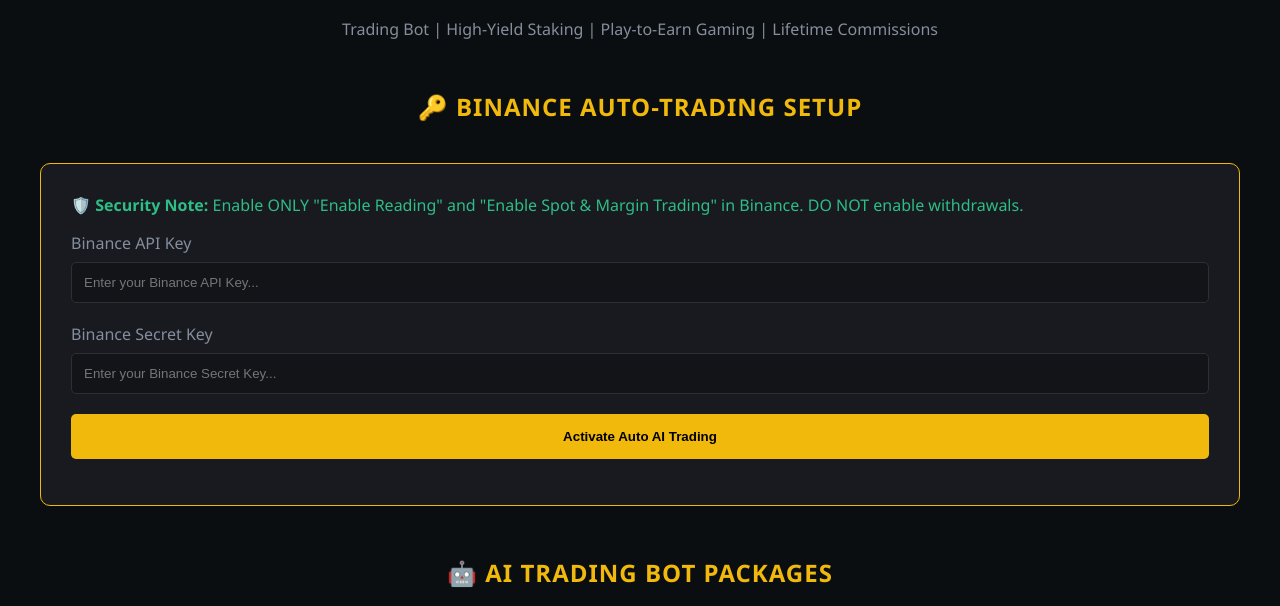
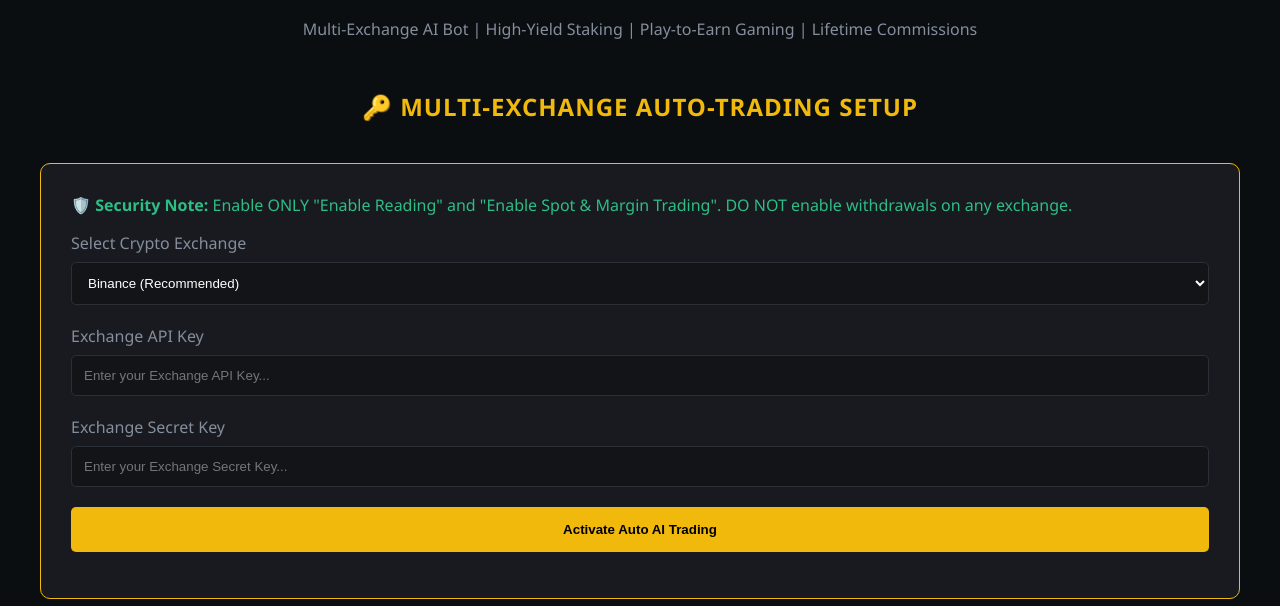
Before and after one commit to Beingdigitalraj/HUTTU-PRO, a plain HTML site: page index.html in a window 1280 px wide. Shown: the part 182-788 px from the top of the page. Drawn offline with Linux system fonts and the light colour scheme.

Commit message:
Update HTML for multi-exchange trading support

```diff
--- a/index.html
+++ b/index.html
@@ -3,9 +3,9 @@
 <head>
     <meta charset="UTF-8">
     <meta name="viewport" content="width=device-width, initial-scale=1.0">
-    <title>HUTTU PRO - AI Crypto Bot, Staking & Web3 Gaming Ecosystem</title>
-    <meta name="description" content="HUTTU PRO is the ultimate Web3 ecosystem featuring an AI DCA Binance bot, high-yield staking pools, and premium crypto gaming. Earn lifetime rewards.">
-    <meta name="keywords" content="Huttu Pro, Crypto Staking, Web3 Gaming, Binance Trading Bot, AI DCA, Lifetime Commission">
+    <title>HUTTU PRO - AI Multi-Exchange Bot, Staking & Web3 Gaming</title>
+    <meta name="description" content="HUTTU PRO is the ultimate Web3 ecosystem featuring an AI DCA multi-exchange trading bot, high-yield staking pools, and premium crypto gaming.">
+    <meta name="keywords" content="Huttu Pro, Crypto Staking, Web3 Gaming, Binance Trading Bot, Bybit API Bot, AI DCA, Lifetime Commission">
     <meta name="robots" content="index, follow">
 
     <style>
@@ -13,7 +13,7 @@
             --bg-color: #0b0e11;
             --card-color: #181a20;
             --text-color: #eaecef;
-            --primary-color: #f0b90b; /* Binance Yellow */
+            --primary-color: #f0b90b; /* Binance/Crypto Yellow */
             --success-color: #2ebd85;
             --secondary-color: #9b51e0; /* Gaming Purple */
             --border-color: #2b2f36;
@@ -97,7 +97,7 @@
             font-weight: bold;
         }
 
-        /* Binance API Panel Styling */
+        /* Multi-Exchange API Panel Styling */
         .api-panel {
             background-color: var(--card-color);
             border: 1px solid var(--primary-color);
@@ -113,7 +113,7 @@
             margin-bottom: 8px;
             color: #848e9c;
         }
-        .form-group input {
+        .form-group input, .form-group select {
             width: 100%;
             padding: 12px;
             background-color: #121418;
@@ -122,7 +122,7 @@
             color: white;
             box-sizing: border-box;
         }
-        .form-group input:focus {
+        .form-group input:focus, .form-group select:focus {
             border-color: var(--primary-color);
             outline: none;
         }
@@ -165,21 +165,31 @@
 
         <div style="text-align: center; margin: 40px 0;">
             <h1>The Ultimate Web3 AI & Crypto Ecosystem</h1>
-            <p style="color: #848e9c;">Trading Bot | High-Yield Staking | Play-to-Earn Gaming | Lifetime Commissions</p>
+            <p style="color: #848e9c;">Multi-Exchange AI Bot | High-Yield Staking | Play-to-Earn Gaming | Lifetime Commissions</p>
         </div>
 
-        <h2 class="section-title">🔑 Binance Auto-Trading Setup</h2>
+        <h2 class="section-title">🔑 Multi-Exchange Auto-Trading Setup</h2>
         <div class="api-panel">
-            <p style="color: var(--success-color); margin-top: 0;">🛡️ <strong>Security Note:</strong> Enable ONLY "Enable Reading" and "Enable Spot & Margin Trading" in Binance. DO NOT enable withdrawals.</p>
+            <p style="color: var(--success-color); margin-top: 0;">🛡️ <strong>Security Note:</strong> Enable ONLY "Enable Reading" and "Enable Spot & Margin Trading". DO NOT enable withdrawals on any exchange.</p>
+
             <div class="form-group">
-                <label>Binance API Key</label>
-                <input type="text" id="apiKey" placeholder="Enter your Binance API Key...">
+                <label>Select Crypto Exchange</label>
+                <select id="exchangeSelect">
+                    <option value="Binance">Binance (Recommended)</option>
+                    <option value="Bybit">Bybit</option>
+                    <option value="OKX">OKX</option>
+                    <option value="KuCoin">KuCoin</option>
+                </select>
             </div>
             <div class="form-group">
-                <label>Binance Secret Key</label>
-                <input type="password" id="secretKey" placeholder="Enter your Binance Secret Key...">
+                <label>Exchange API Key</label>
+                <input type="text" id="apiKey" placeholder="Enter your Exchange API Key...">
             </div>
-            <button class="btn-connect" style="width: 100%; padding: 15px;" onclick="saveBinanceAPI()">Activate Auto AI Trading</button>
+            <div class="form-group">
+                <label>Exchange Secret Key</label>
+                <input type="password" id="secretKey" placeholder="Enter your Exchange Secret Key...">
+            </div>
+            <button class="btn-connect" style="width: 100%; padding: 15px;" onclick="saveExchangeAPI()">Activate Auto AI Trading</button>
             <p id="apiStatus" style="text-align: center; margin-top: 15px; color: #848e9c; font-weight: bold;"></p>
         </div>
 
```
